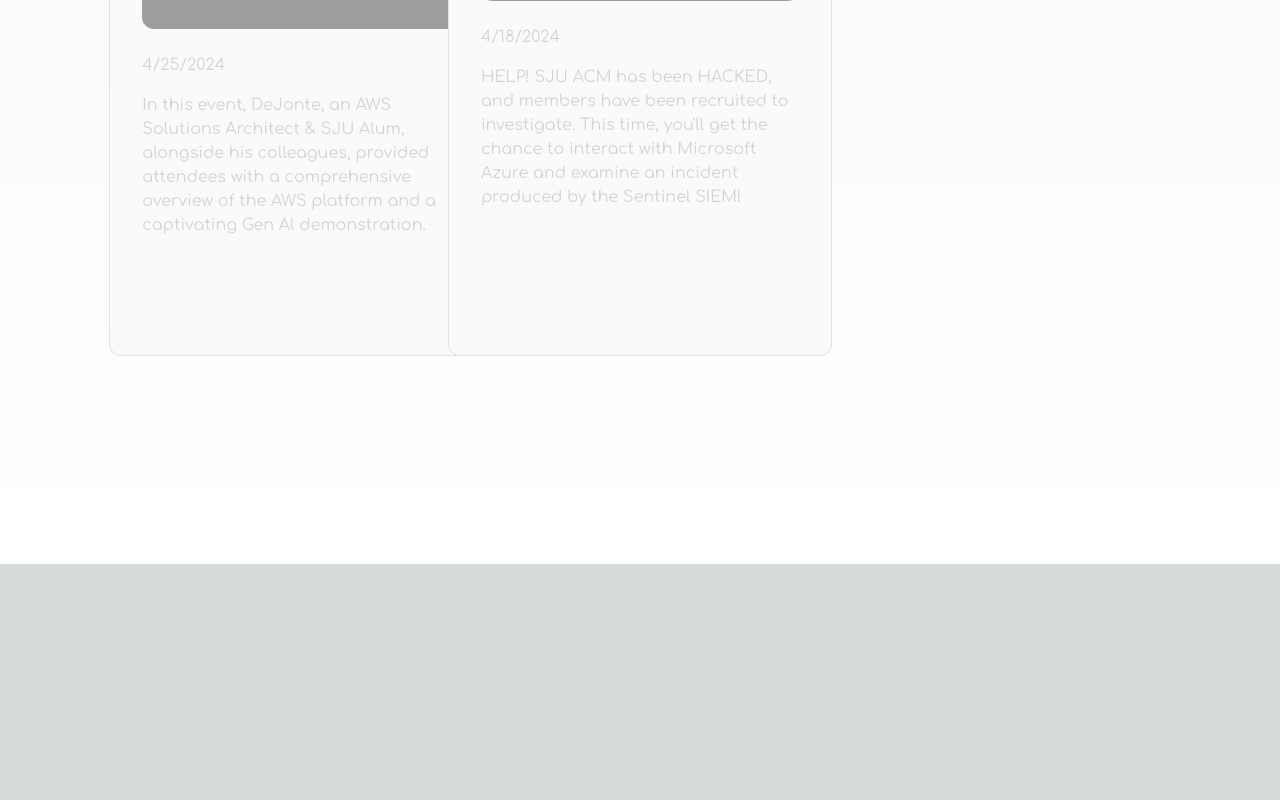
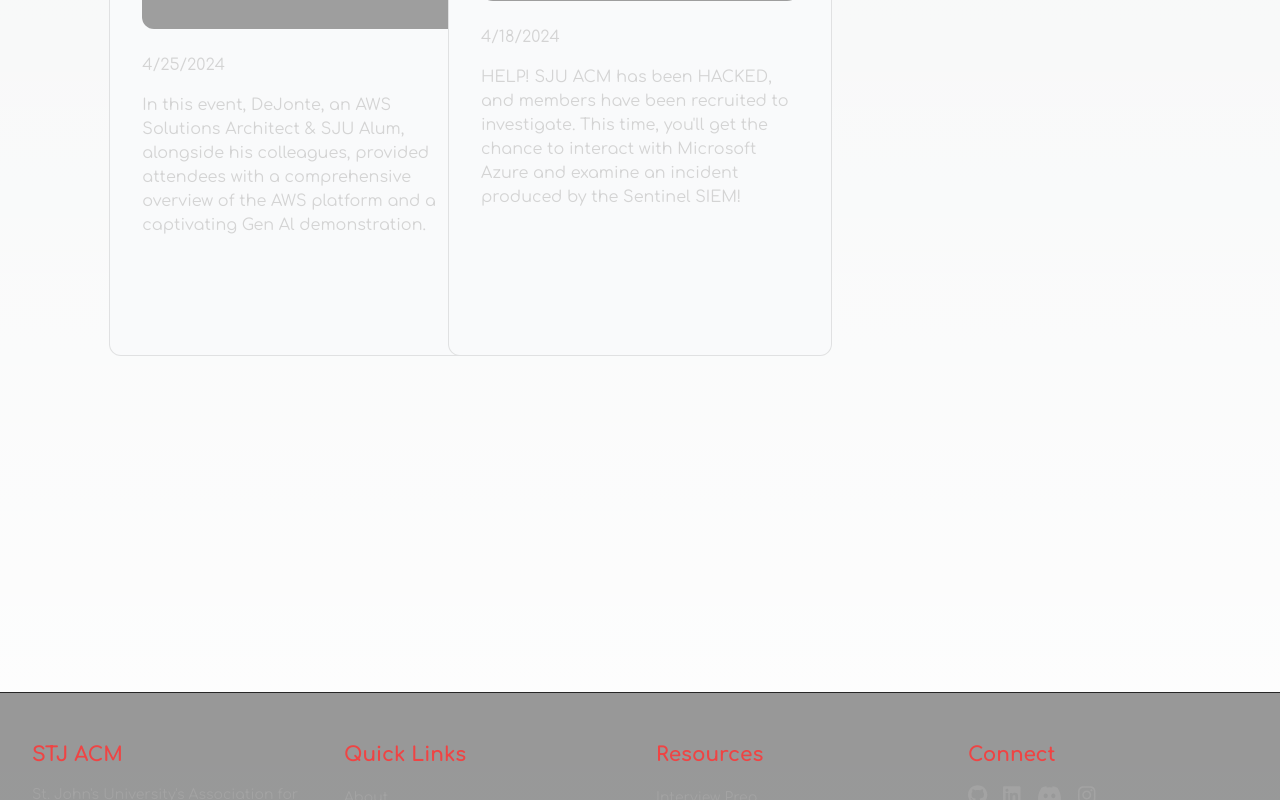
Before and after one commit to SJUACM/Website-V2, a Next.js app: page /meetings in a window 1280 px wide. Shown: the part 4968-5768 px from the top of the page. Before the commit the page ends 5532 px from the top, so only its background shows below. Built offline with nearby package versions, Linux system fonts and the light colour scheme; grey boxes are pictures that could not be loaded.

Commit message:
Created footer

```diff
--- /dev/null
+++ b/src/app/components/footer.tsx
@@ -0,0 +1,72 @@
+"use client";
+import { FontAwesomeIcon } from "@fortawesome/react-fontawesome";
+import { faGithub, faLinkedin, faDiscord, faInstagram, faYoutube } from "@fortawesome/free-brands-svg-icons";
+import { IconProp } from '@fortawesome/fontawesome-svg-core';
+
+export default function Footer() {
+  return (
+    <footer className="bg-black/40 border-t border-neutral-800 mt-32">
+      <div className="max-w-7xl mx-auto px-8 py-12">
+        <div className="grid grid-cols-1 md:grid-cols-4 gap-8">
+          {/* About Section */}
+          <div className="space-y-4">
+            <h3 className="text-xl font-bold text-red-500">STJ ACM</h3>
+            <p className="text-neutral-400 text-sm">
+              St. John's University's Association for Computing Machinery.
+            </p>
+          </div>
+
+          {/* Quick Links */}
+          <div className="space-y-4">
+            <h3 className="text-xl font-bold text-red-500">Quick Links</h3>
+            <ul className="space-y-2">
+              <li><a href="/about" className="text-neutral-400 hover:text-red-500 text-sm transition-colors">About</a></li>
+              <li><a href="/meetings" className="text-neutral-400 hover:text-red-500 text-sm transition-colors">Meetings</a></li>
+              <li><a href="/resources" className="text-neutral-400 hover:text-red-500 text-sm transition-colors">Resources</a></li>
+            </ul>
+          </div>
+
+          {/* Resources */}
+          <div className="space-y-4">
+            <h3 className="text-xl font-bold text-red-500">Resources</h3>
+            <ul className="space-y-2">
+              <li><a href="/resources/interview-prep" className="text-neutral-400 hover:text-red-500 text-sm transition-colors">Interview Prep</a></li>
+              <li><a href="/resources/helpful-websites" className="text-neutral-400 hover:text-red-500 text-sm transition-colors">Helpful Websites</a></li>
+              <li><a href="/resources/youtube-channels" className="text-neutral-400 hover:text-red-500 text-sm transition-colors">YouTube Channels</a></li>
+            </ul>
+          </div>
+
+          {/* Social Links */}
+          <div className="space-y-4">
+            <h3 className="text-xl font-bold text-red-500">Connect</h3>
+            <div className="flex space-x-4">
+              <a href="https://github.com/SJUACM" target="_blank" rel="noreferrer"
+                 className="text-neutral-400 hover:text-red-500 transition-colors">
+                <FontAwesomeIcon icon={faGithub as IconProp} className="text-xl" />
+              </a>
+              <a href="https://www.linkedin.com/company/stjacm" target="_blank" rel="noreferrer"
+                 className="text-neutral-400 hover:text-red-500 transition-colors">
+                <FontAwesomeIcon icon={faLinkedin as IconProp} className="text-xl" />
+              </a>
+              <a href="https://discord.gg/Bcwm3e8m" target="_blank" rel="noreferrer"
+                 className="text-neutral-400 hover:text-red-500 transition-colors">
+                <FontAwesomeIcon icon={faDiscord as IconProp} className="text-xl" />
+              </a>
+              <a href="https://www.instagram.com/stj.acm/" target="_blank" rel="noreferrer"
+                 className="text-neutral-400 hover:text-red-500 transition-colors">
+                <FontAwesomeIcon icon={faInstagram as IconProp} className="text-xl" />
+              </a>
+            </div>
+          </div>
+        </div>
+
+        {/* Copyright */}
+        <div className="border-t border-neutral-800 mt-12 pt-8 text-center">
+          <p className="text-neutral-400 text-sm">
+            © {new Date().getFullYear()} STJ ACM. All rights reserved.
+          </p>
+        </div>
+      </div>
+    </footer>
+  );
+}
--- a/src/app/layout.tsx
+++ b/src/app/layout.tsx
@@ -1,6 +1,7 @@
 import type { Metadata } from "next";
 import { Comfortaa } from "next/font/google";
 import "./globals.css";
+import Footer from './components/footer'
 
 const comfortaa = Comfortaa({
   subsets: ["latin"],
@@ -20,7 +21,10 @@ export default function RootLayout({
 }>) {
   return (
     <html lang="en">
-      <body className={comfortaa.className}>{children}</body>
+      <body className={comfortaa.className}>
+        {children}
+        <Footer />
+      </body>
     </html>
   );
 }
```
